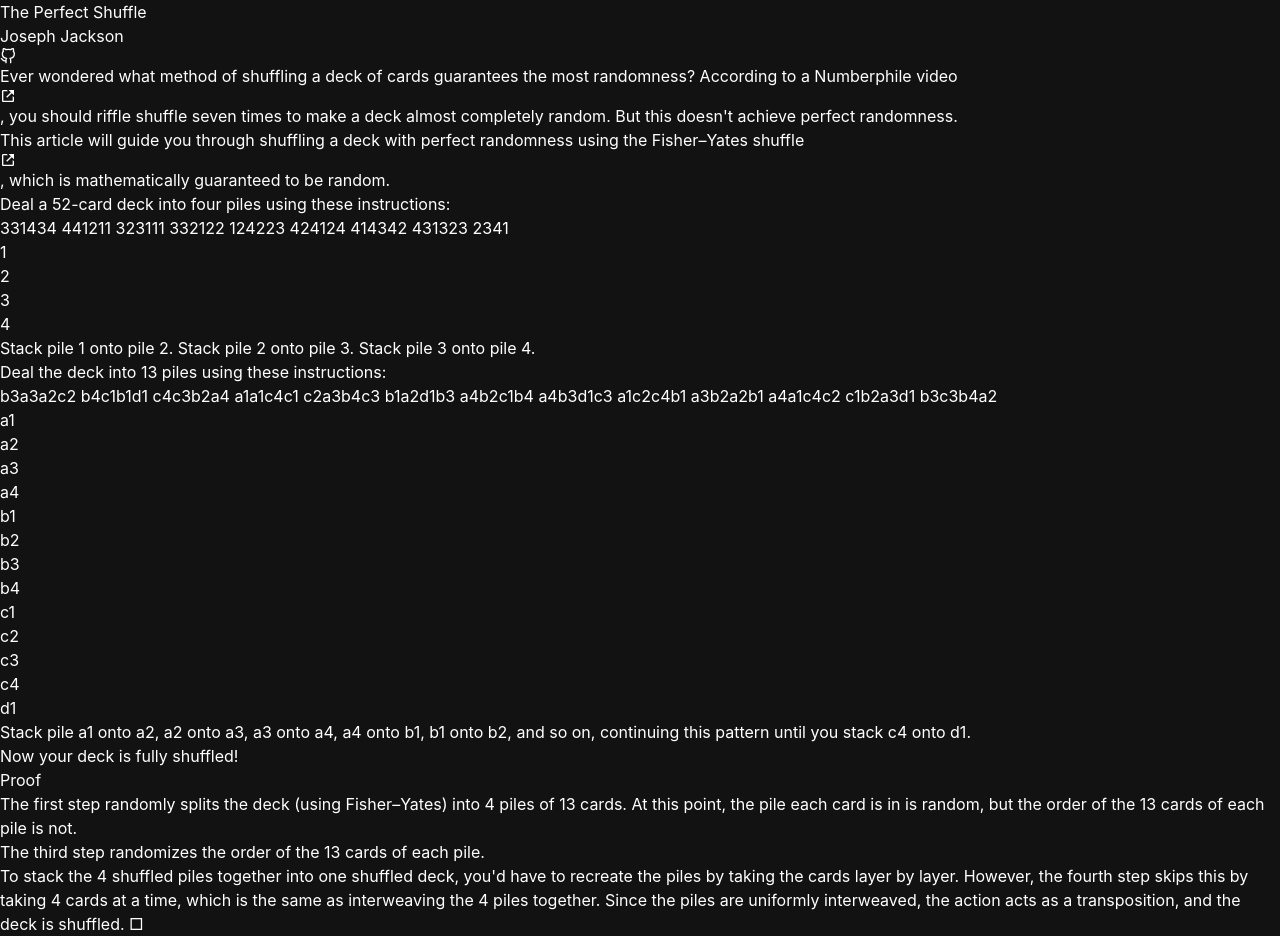
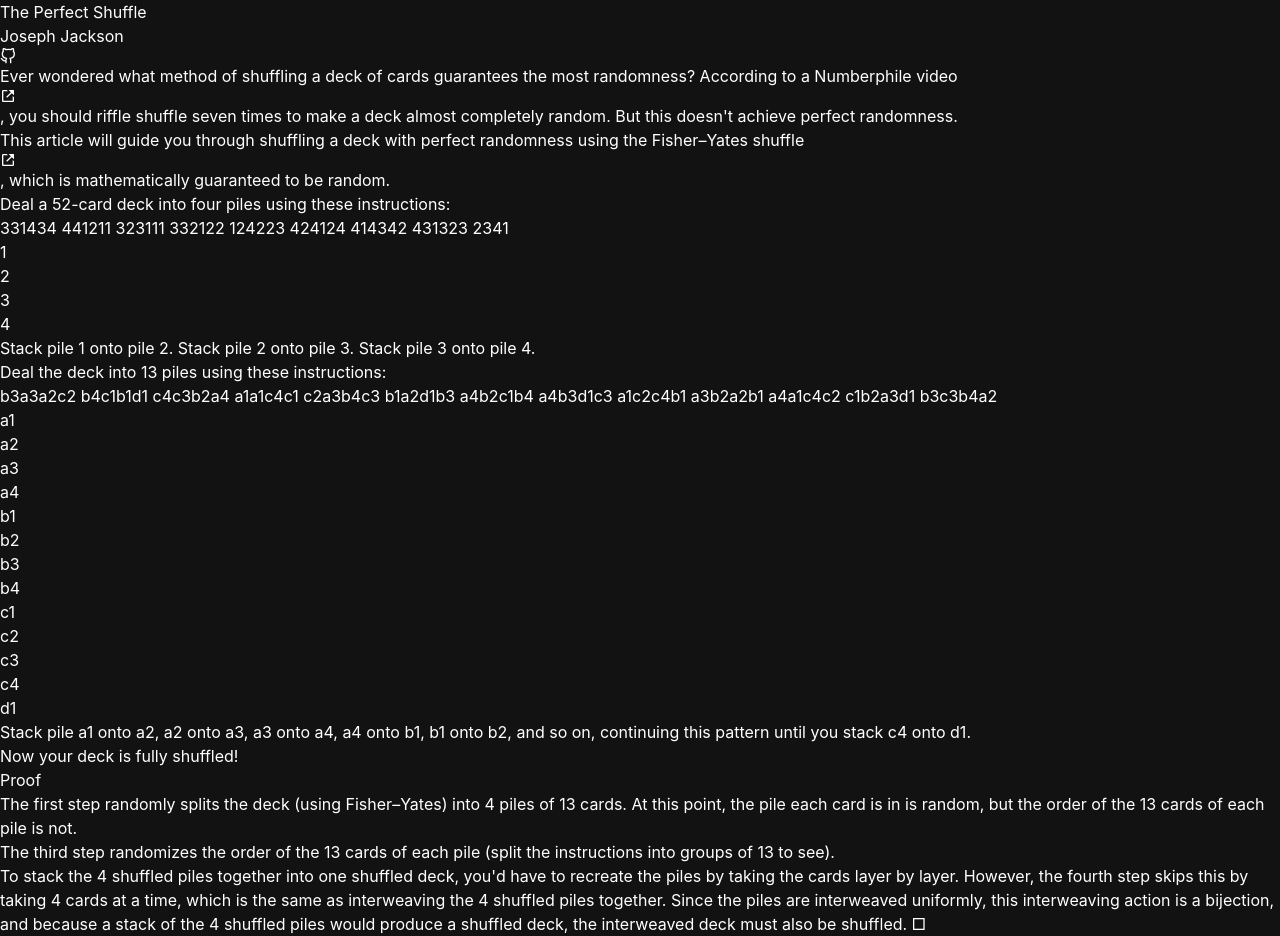
Before and after one commit to jwseph/perfect-shuffle, a React (Vite) app: page / in a window 1280 px wide. Built offline with nearby package versions, Linux system fonts and the light colour scheme.

Commit message:
Fixed shuffling explanation for clarity

```diff
--- a/src/App.jsx
+++ b/src/App.jsx
@@ -181,12 +181,12 @@ function App() {
             At this point, the pile each card is in is random, but the order of the 13 cards of each pile is not.
           </p>
           <p>
-            The third step randomizes the order of the 13 cards of each pile.
+            The third step randomizes the order of the 13 cards of each pile (split the instructions into groups of 13 to see).
           </p>
           <p>
             To stack the 4 shuffled piles together into one shuffled deck, you'd have to recreate the piles by taking the cards layer by layer.
-            However, the fourth step skips this by taking 4 cards at a time, which is the same as interweaving the 4 piles together.
-            Since the piles are uniformly interweaved, the action acts as a transposition, and the deck is shuffled. □
+            However, the fourth step skips this by taking 4 cards at a time, which is the same as interweaving the 4 shuffled piles together.
+            Since the piles are interweaved uniformly, this interweaving action is a bijection, and because a stack of the 4 shuffled piles would produce a shuffled deck, the interweaved deck must also be shuffled. □
           </p>
         </div>
       </div>
```
